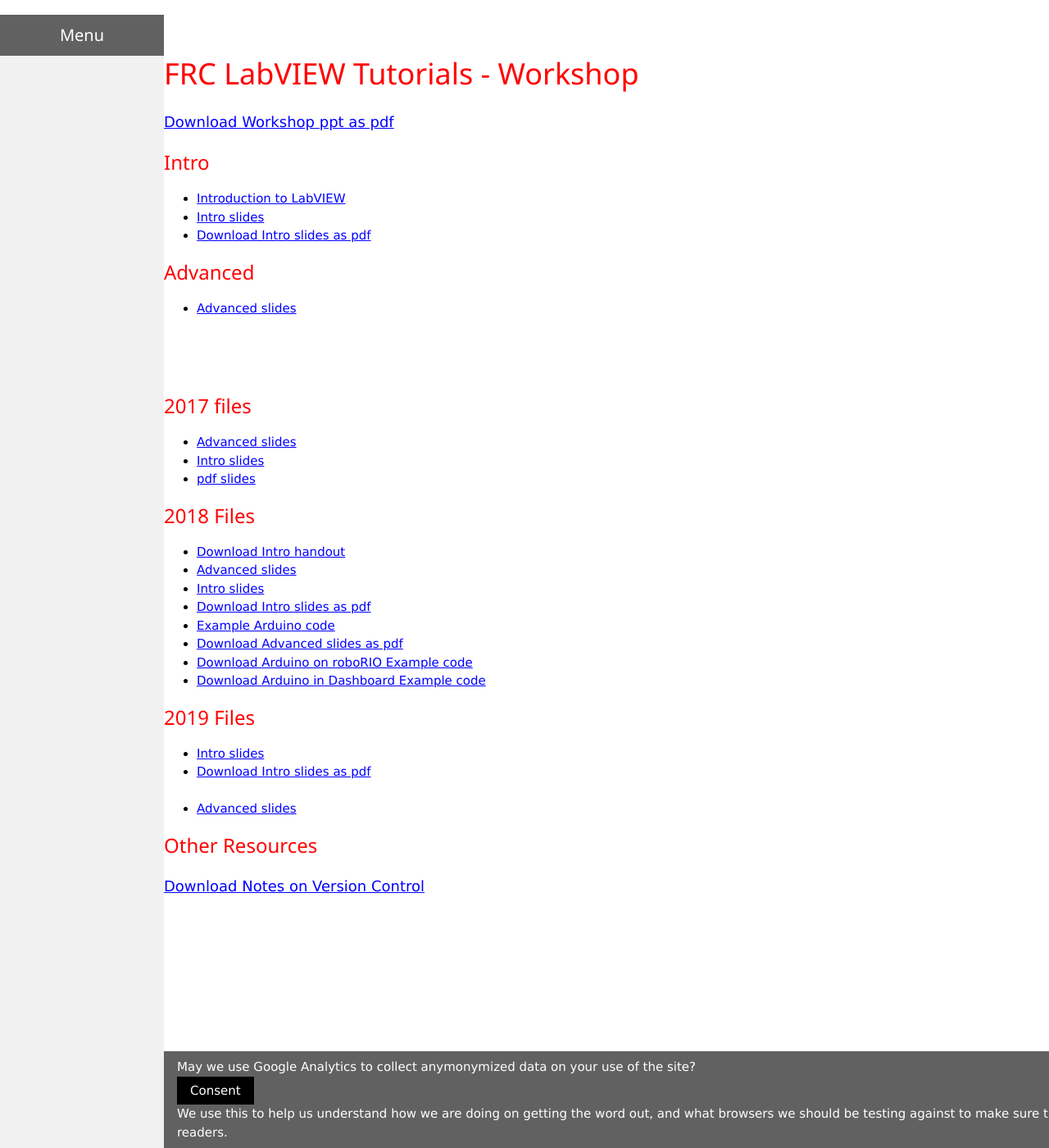
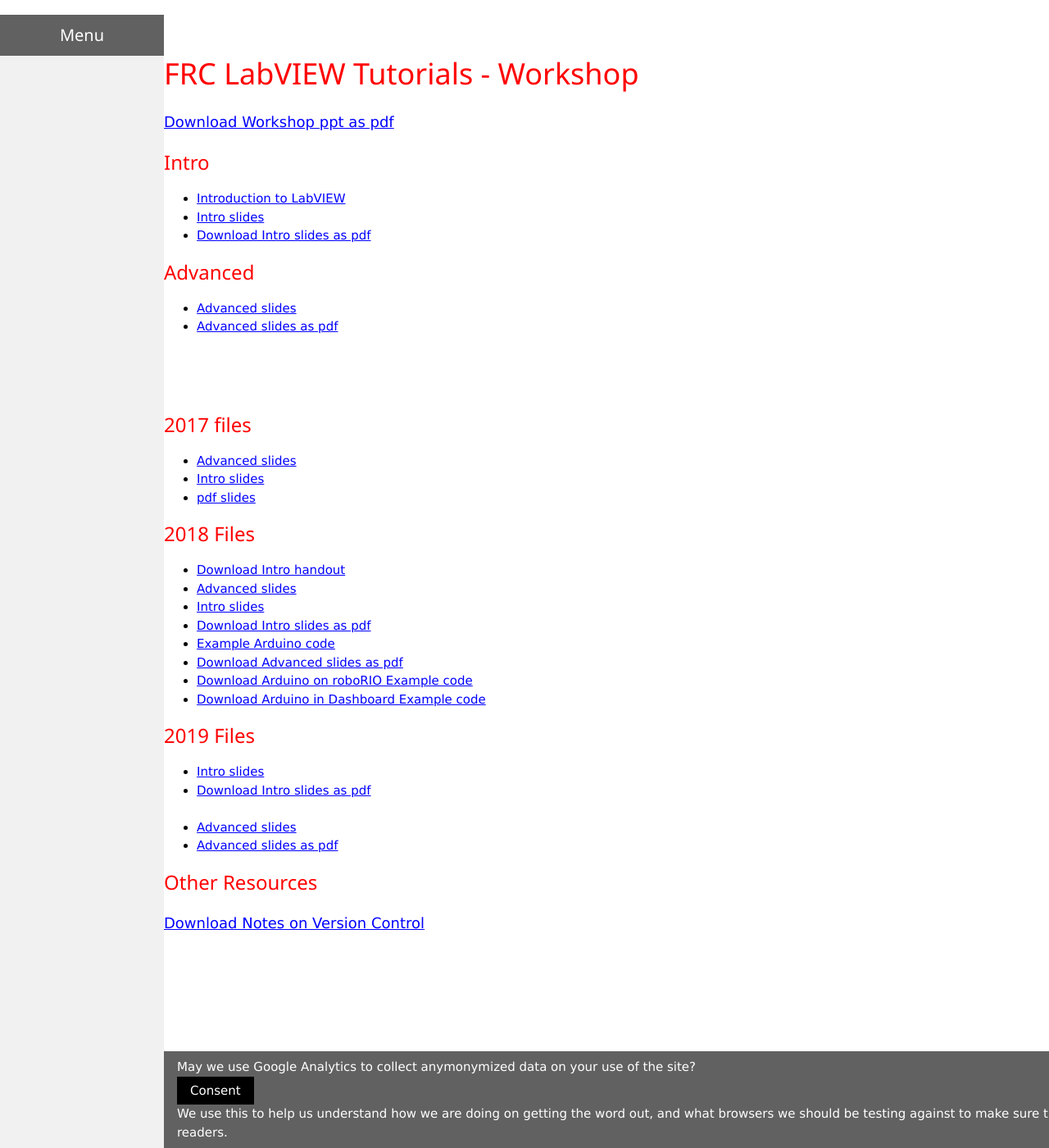
Before and after one commit to mshafer1/frc-labview-workshops, a Jekyll site: the page built from index.md, in a window 1280 px wide and 1400 px high. Shown: the whole window at 82% size. Built offline with Jekyll 4.4.1, drawn with Linux system fonts in a browser that asks for light colours.

Commit message:
note pdf version for 2019

```diff
--- a/index.md
+++ b/index.md
@@ -27,7 +27,7 @@
 
 
 * <a href="files/2019/LabVIEW_Advanced.pptx" download="2019 LabVIEW Advanced.pptx">Advanced slides</a>
-
+* <a href="files/2019/LabVIEW_Advanced.pdf" download="2019 LabVIEW Advanced.pdf">Advanced slides as pdf</a>
 
 
 
@@ -58,6 +58,7 @@
 <br/>
 <br/>
 * <a href="files/2019/LabVIEW_Advanced.pptx" download="2019 LabVIEW Advanced.pptx">Advanced slides</a>
+* <a href="files/2019/LabVIEW_Advanced.pdf" download="2019 LabVIEW Advanced.pdf">Advanced slides as pdf</a>
 
 ### Other Resources
 <a href="files/VersionControlNotes.pdf" download>Download Notes on Version Control</a>
```
